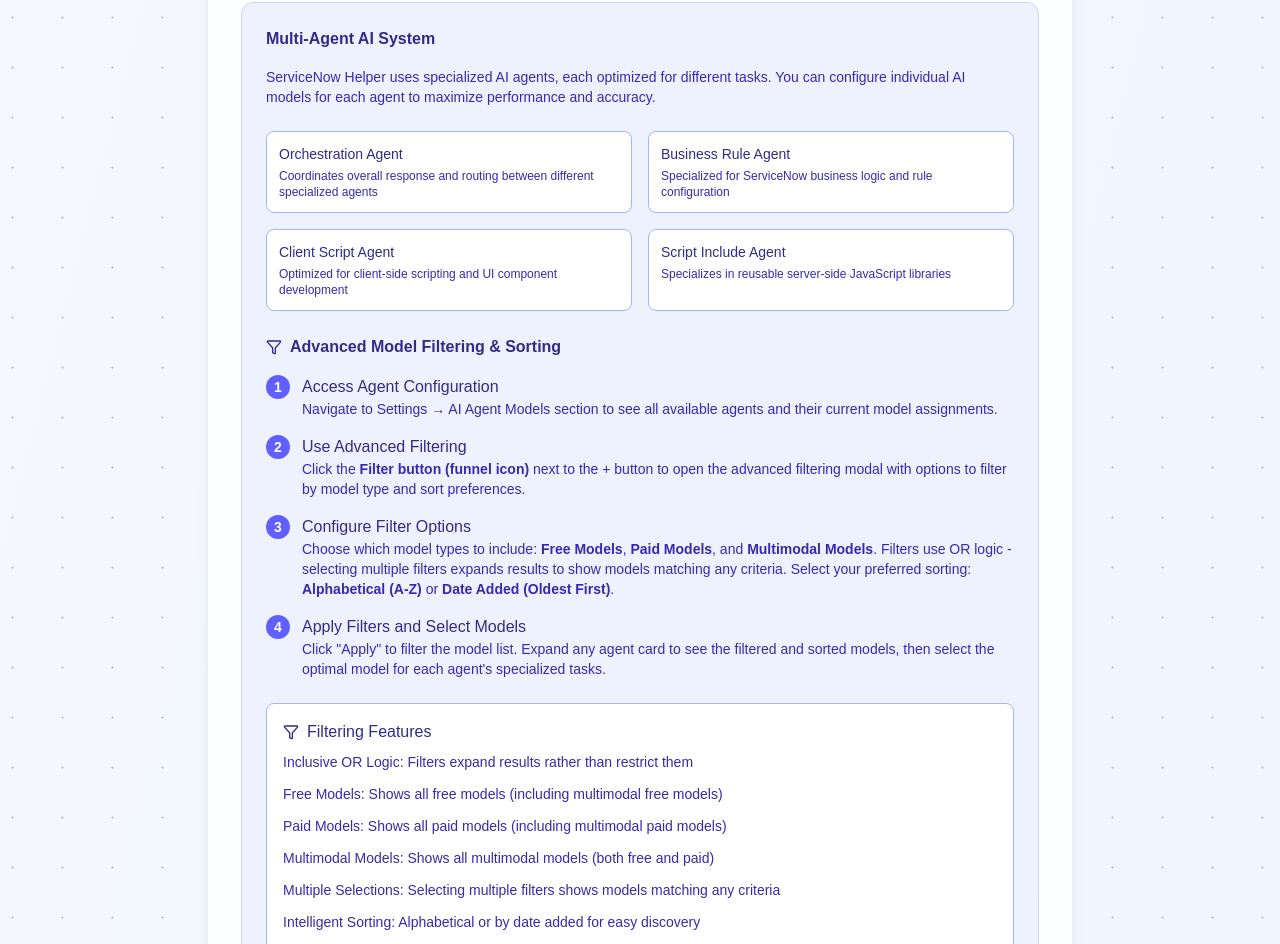
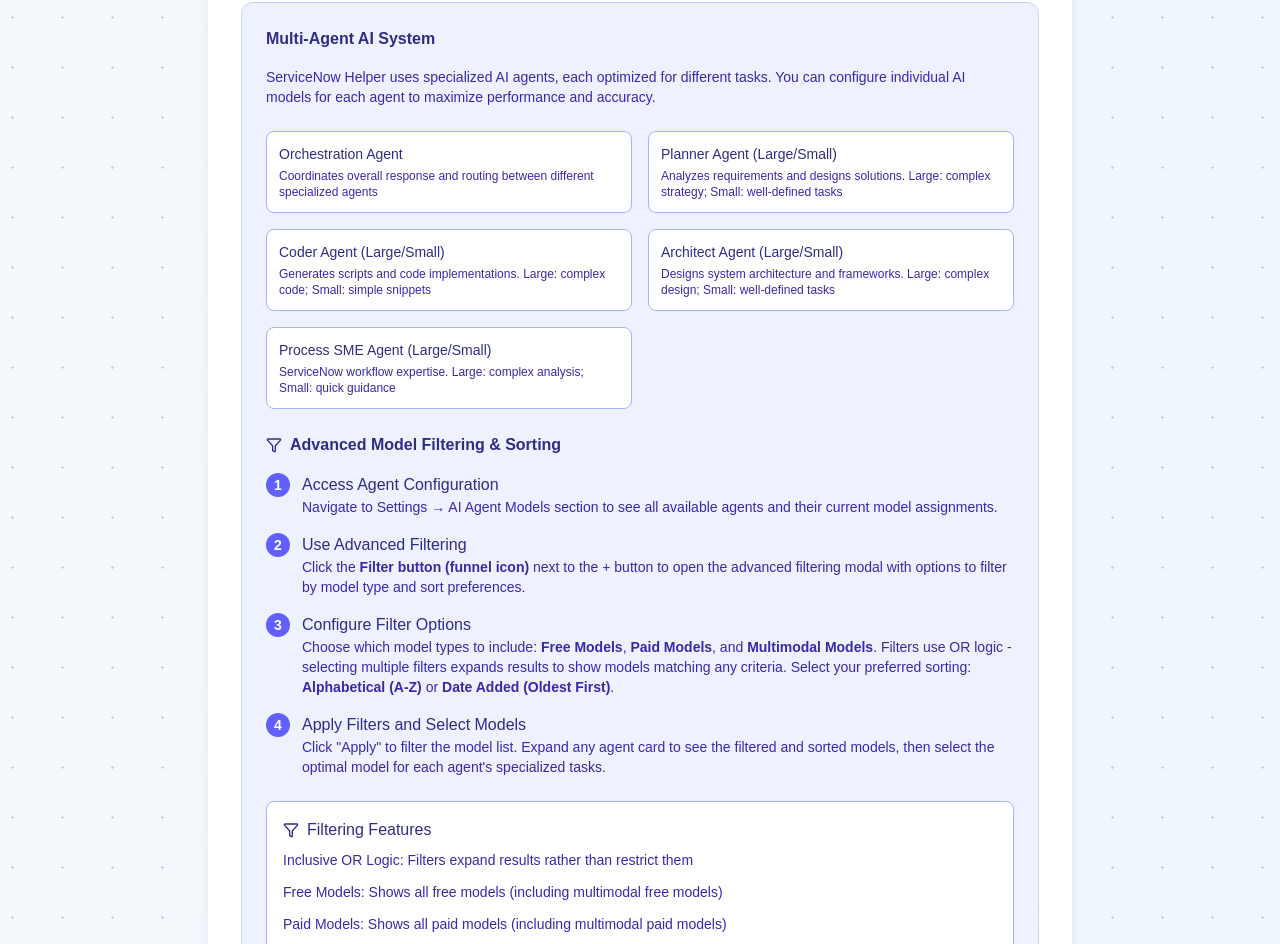
Before and after one commit to DanielMadsenDK/servicenow-helper, a Next.js app: page /manual in a window 1280 px wide. Shown: the part 3395-4339 px from the top of the page. Built offline with nearby package versions, Linux system fonts and the light colour scheme; no server answers.

Commit message:
feat: Update agent descriptions and add size variants in documentation and user manual

```diff
--- a/src/components/UserManual.tsx
+++ b/src/components/UserManual.tsx
@@ -373,16 +373,20 @@
                     <p className="text-xs text-indigo-800 dark:text-indigo-200">Coordinates overall response and routing between different specialized agents</p>
                   </div>
                   <div className="p-3 bg-white dark:bg-indigo-800/30 rounded-lg border border-indigo-300 dark:border-indigo-600">
-                    <h4 className="font-medium text-indigo-900 dark:text-indigo-100 text-sm mb-1">Business Rule Agent</h4>
-                    <p className="text-xs text-indigo-800 dark:text-indigo-200">Specialized for ServiceNow business logic and rule configuration</p>
+                    <h4 className="font-medium text-indigo-900 dark:text-indigo-100 text-sm mb-1">Planner Agent (Large/Small)</h4>
+                    <p className="text-xs text-indigo-800 dark:text-indigo-200">Analyzes requirements and designs solutions. Large: complex strategy; Small: well-defined tasks</p>
                   </div>
                   <div className="p-3 bg-white dark:bg-indigo-800/30 rounded-lg border border-indigo-300 dark:border-indigo-600">
-                    <h4 className="font-medium text-indigo-900 dark:text-indigo-100 text-sm mb-1">Client Script Agent</h4>
-                    <p className="text-xs text-indigo-800 dark:text-indigo-200">Optimized for client-side scripting and UI component development</p>
+                    <h4 className="font-medium text-indigo-900 dark:text-indigo-100 text-sm mb-1">Coder Agent (Large/Small)</h4>
+                    <p className="text-xs text-indigo-800 dark:text-indigo-200">Generates scripts and code implementations. Large: complex code; Small: simple snippets</p>
                   </div>
                   <div className="p-3 bg-white dark:bg-indigo-800/30 rounded-lg border border-indigo-300 dark:border-indigo-600">
-                    <h4 className="font-medium text-indigo-900 dark:text-indigo-100 text-sm mb-1">Script Include Agent</h4>
-                    <p className="text-xs text-indigo-800 dark:text-indigo-200">Specializes in reusable server-side JavaScript libraries</p>
+                    <h4 className="font-medium text-indigo-900 dark:text-indigo-100 text-sm mb-1">Architect Agent (Large/Small)</h4>
+                    <p className="text-xs text-indigo-800 dark:text-indigo-200">Designs system architecture and frameworks. Large: complex design; Small: well-defined tasks</p>
+                  </div>
+                  <div className="p-3 bg-white dark:bg-indigo-800/30 rounded-lg border border-indigo-300 dark:border-indigo-600">
+                    <h4 className="font-medium text-indigo-900 dark:text-indigo-100 text-sm mb-1">Process SME Agent (Large/Small)</h4>
+                    <p className="text-xs text-indigo-800 dark:text-indigo-200">ServiceNow workflow expertise. Large: complex analysis; Small: quick guidance</p>
                   </div>
                 </div>
 
```
Also changed, not shown: 4 other files (tests, documents, lock files or other folders).
